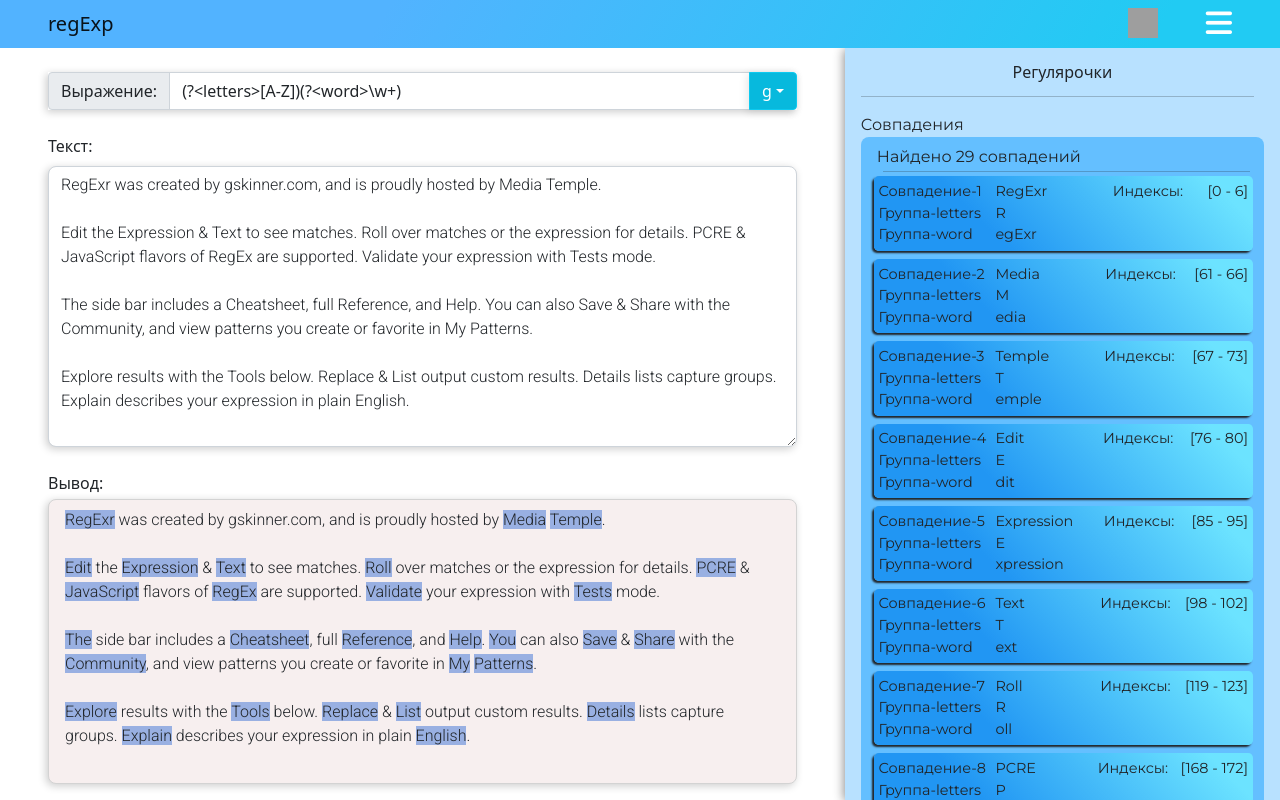
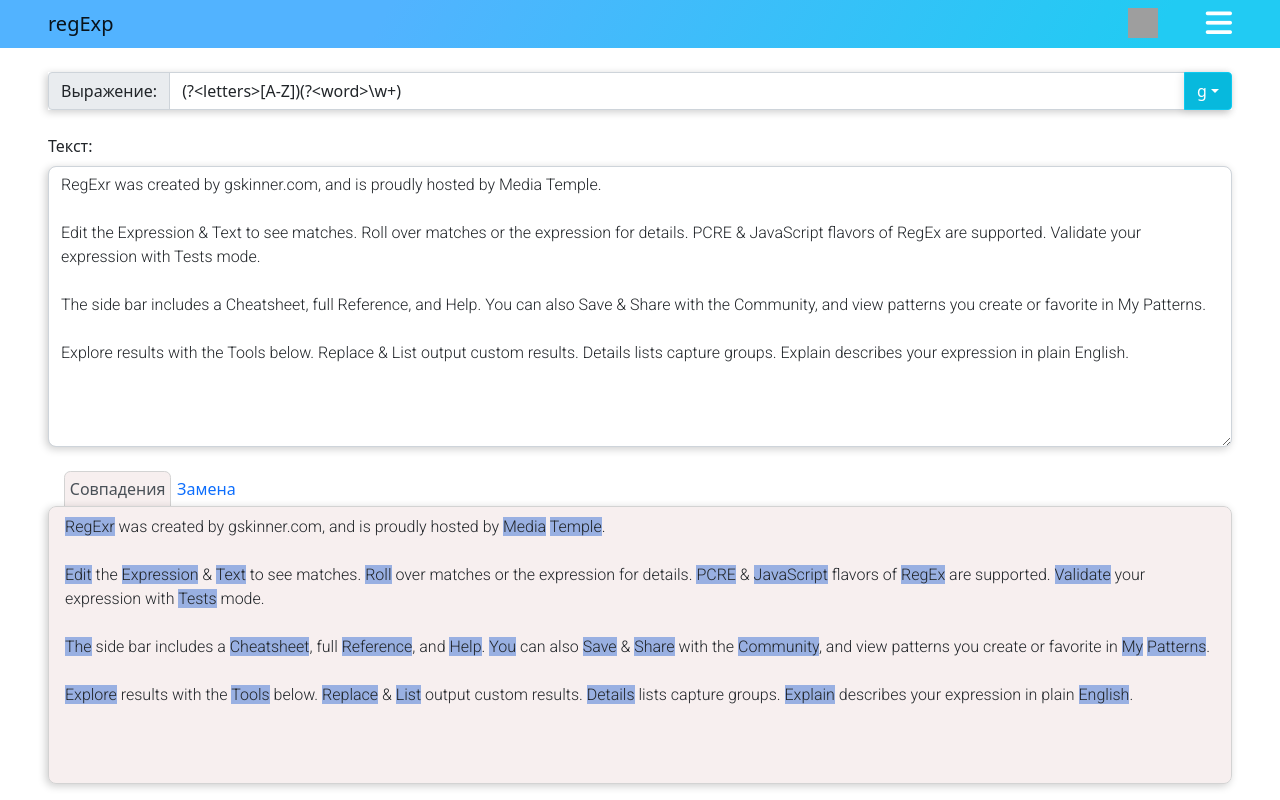
Before and after one commit to Ceratonin/project-regEx, a React (Create React App) app: page / in a window 1280 px wide. Built offline with nearby package versions, Linux system fonts and the light colour scheme; grey boxes are pictures that could not be loaded.

Commit message:
tabs css

```diff
--- a/src/components/App.tsx
+++ b/src/components/App.tsx
@@ -3,21 +3,22 @@
 import InputTextContext from "../contexts/InputTextContext";
 import MouseHoverContext from "../contexts/MouseHoverContext";
 import { GetMatchesInfo } from "./GetMatchesInfo";
-import "../styles/styles.scss";
 import Expression from "./Expression";
 import Navbar from "./Navbar";
 import Output from "./Output";
 import Input from "./Input";
 import Sidebar from "./Sidebar";
+import Tabs from "./Tabs";
+import Tab from "./Tab";
+import "../styles/styles.scss";
+import useOnMouse from "./hooks/useOnMouse";
 import { IRenderII, IRenderE } from "../utils/types";
-import useOnMouse from "./hooks/useOnMouse";
-
 
 const App = () => {
   const { renderInputText, inputText }: IRenderII = Input();
   const { renderExpression, inputReg, flag }: IRenderE = Expression();
 
-  const sidebarCheck = useState(true);
+  const sidebarCheck = useState(false);
   const { isHovered, memoizedListeners, mouseClick, isClicked } = useOnMouse();
 
   const Ref = useRef<null | HTMLSpanElement>(null);
@@ -50,7 +51,14 @@
               <div className="outSide">
                 {renderExpression}
                 {renderInputText}
-                <Output />
+                <Tabs>
+                  <Tab tabTitle="Совпадения">
+                    <Output />
+                  </Tab>
+                  <Tab tabTitle="Замена">
+                    <Output />
+                  </Tab>
+                </Tabs>
               </div>
               <Sidebar sidebarCheck={sidebarCheck} />
             </div>
--- a/src/components/Highlight.tsx
+++ b/src/components/Highlight.tsx
@@ -23,6 +23,7 @@
     return GetAllChunks(indexes, text);
   }, [indexes, text]);
 
+  // Подсветка при навеении
   const checkIsHover = (str: string, i: number) => {
     if (isClicked.index === i / 2) {
       return (
--- a/src/components/Output.tsx
+++ b/src/components/Output.tsx
@@ -3,14 +3,13 @@
 
 const Output = () => {
   return (
-    <section className="output">
-      <p className="mb-1">Вывод:</p>
+    <div className="output">
       <article className="output-block" id="style-1">
         <p className="output-text">
           <Highlight />
         </p>
       </article>
-    </section>
+    </div>
   );
 };
 
--- a/src/components/Sidebar.tsx
+++ b/src/components/Sidebar.tsx
@@ -31,6 +31,9 @@
     return <span>{group}</span>;
   };
 
+  // Функция, определяющая название группы, и если в регулярном выражении
+  // есть именованная группа, то название группы включает в себя её название,
+  // иначе же пишется просто номер группы захвата
   const matchGroupName = (group: string, id: number, index: number) => {
     let groupName = "";
 
--- /dev/null
+++ b/src/components/Tab.tsx
@@ -0,0 +1,13 @@
+import { ITab } from "../utils/types";
+
+declare module "react" {
+  interface HTMLAttributes<T> extends AriaAttributes, DOMAttributes<T> {
+    tabTitle?: string;
+  }
+}
+
+const Tab = ({ children, tabTitle }: ITab) => {
+  return <div className="tab-block" tabTitle={tabTitle}>{children}</div>;
+};
+
+export default Tab;
--- /dev/null
+++ b/src/components/Tabs.tsx
@@ -0,0 +1,50 @@
+import { useCallback, useState } from "react";
+import { ITabs, ITabTitle } from "../utils/types";
+
+const TabTitle = ({
+  tabTitle,
+  setTabTitle,
+  index,
+  tabTitleState,
+}: ITabTitle) => {
+  const handleClick = useCallback(() => {
+    setTabTitle(index);
+  }, [setTabTitle, index]);
+
+  return (
+    <li className="nav-item">
+      <button
+        className={`nav-link ${tabTitleState === index ? "active" : ""}`}
+        type="button"
+        onClick={handleClick}
+      >
+        {tabTitle}
+      </button>
+    </li>
+  );
+};
+
+const Tabs = ({ children }: ITabs) => {
+  const [tabTitleState, setTabTitleState] = useState(0);
+
+  return (
+    <section className="tab-container">
+      <ul className="nav nav-tabs">
+        {children.map((elem, index) => {
+          return (
+            <TabTitle
+              key={index}
+              index={index}
+              tabTitle={elem.props.tabTitle}
+              setTabTitle={setTabTitleState}
+              tabTitleState={tabTitleState}
+            />
+          );
+        })}
+      </ul>
+      {children[tabTitleState]}
+    </section>
+  );
+};
+
+export default Tabs;
--- a/src/components/hooks/useOnMouse.ts
+++ b/src/components/hooks/useOnMouse.ts
@@ -10,6 +10,7 @@
     setIsClicked({ clicked: true, index: key });
   }, []);
 
+  // Мемоизованные значения для работы с мышью
   const memoizedListeners = useMemo(
     () => ({
       onMouseOver(event: React.MouseEvent<HTMLElement>) {
--- a/src/styles/highlightStyles.scss
+++ b/src/styles/highlightStyles.scss
@@ -11,6 +11,7 @@
 
 .color-hovered-1 {
   background-color: rgb(20, 218, 152);
+  background: linear-gradient(45deg, #14da98 30%, #59f3ab 90%);
   cursor: pointer;
   border-color: rgb(14, 190, 132);
   border-width: 2px;
@@ -18,7 +19,7 @@
 }
 
 .color-clicked-1 {
-  background-color: rgb(226, 162, 110);
+  background: linear-gradient(45deg, #fe6b8b 30%, #ff8e53 90%);
   cursor: pointer;
   border-color: rgb(182, 101, 35);
   border-width: 2px;
--- a/src/styles/sidebar.scss
+++ b/src/styles/sidebar.scss
@@ -55,9 +55,10 @@
       width: 100%;
 
       @media (orientation: landscape) {
-        width: calc($landscape-width - 1vw); // <---------------------------------
+        width: calc(
+          $landscape-width - 1vw
+        ); // <---------------------------------
       }
-
 
       .sidebar-content-block {
         display: flex;
@@ -93,7 +94,7 @@
 
             .list-group-item {
               padding: 0.3rem;
-              background: linear-gradient(45deg, #2196F3 30%, #6ce3ff 90%);
+              background: linear-gradient(45deg, #2196f3 30%, #6ce3ff 90%);
               box-shadow: -2px 2px 2px;
               border: none;
               border-radius: 0.3rem;
@@ -110,7 +111,7 @@
               display: grid;
               grid-column-gap: 5px;
               grid-template-columns: 7rem 1fr 0.8fr max-content;
-              }
+            }
           }
 
           hr {
--- a/src/styles/styles.scss
+++ b/src/styles/styles.scss
@@ -4,7 +4,7 @@
   padding: 1.5rem 3rem 0rem 3rem;
   flex: 1 1 0%;
 
-  > article {
+  article {
     padding: 0.5rem 1rem;
     background-color: rgb(247, 239, 239);
     border-radius: 0.5rem;
@@ -28,9 +28,41 @@
     }
   }
 
-  &.output {
+  &.tab-container {
+    overflow-y: hidden;
     padding-bottom: 1rem;
-    overflow-y: auto;
+    height: 100%;
+
+    .nav-tabs {
+      padding-left: 1rem;
+      border-bottom: none;
+
+      .nav-item {
+        .nav-link {
+          padding: 0.3rem ;
+          border-top-left-radius: 0.4rem;
+          border-top-right-radius: 0.4rem;
+
+          &:hover {
+            border: 1px solid lightgray;
+          }
+
+          &.active {
+            background-color: rgb(247, 239, 239);
+            border: 1px solid lightgray;
+          }
+        }
+      }
+    }
+
+    .tab-block {
+      border-radius: 0.5rem !important;
+      box-shadow: -2px 2px 8px rgb(0 0 0 / 20%);
+      height: 100%;
+      overflow-y: hidden;
+
+      .output {
+        height: 100%;
 
         .output-block {
           height: 100%;
@@ -39,6 +71,8 @@
             font-family: "Roboto", "sans-serif";
             white-space: pre-wrap;
             margin: 0;
+          }
+        }
       }
     }
   }
@@ -76,7 +110,7 @@
 }
 
 .navbar {
-  background: linear-gradient(120deg, #52b3ff 30%, #21CBF3 90%);
+  background: linear-gradient(120deg, #52b3ff 30%, #21cbf3 90%);
   i {
     font-size: 30px;
     color: white;
@@ -113,6 +147,6 @@
   background: linear-gradient(rgb(134, 164, 218), rgb(66, 112, 168));
 }
 #style-1 {
-  cursor:auto !important;
+  cursor: auto !important;
 }
 //========================================================//
```
Also changed, not shown: src/utils/types.ts (+16 -0 lines), .eslintrc.json. Lines whose indentation alone changed are shown as unchanged.
